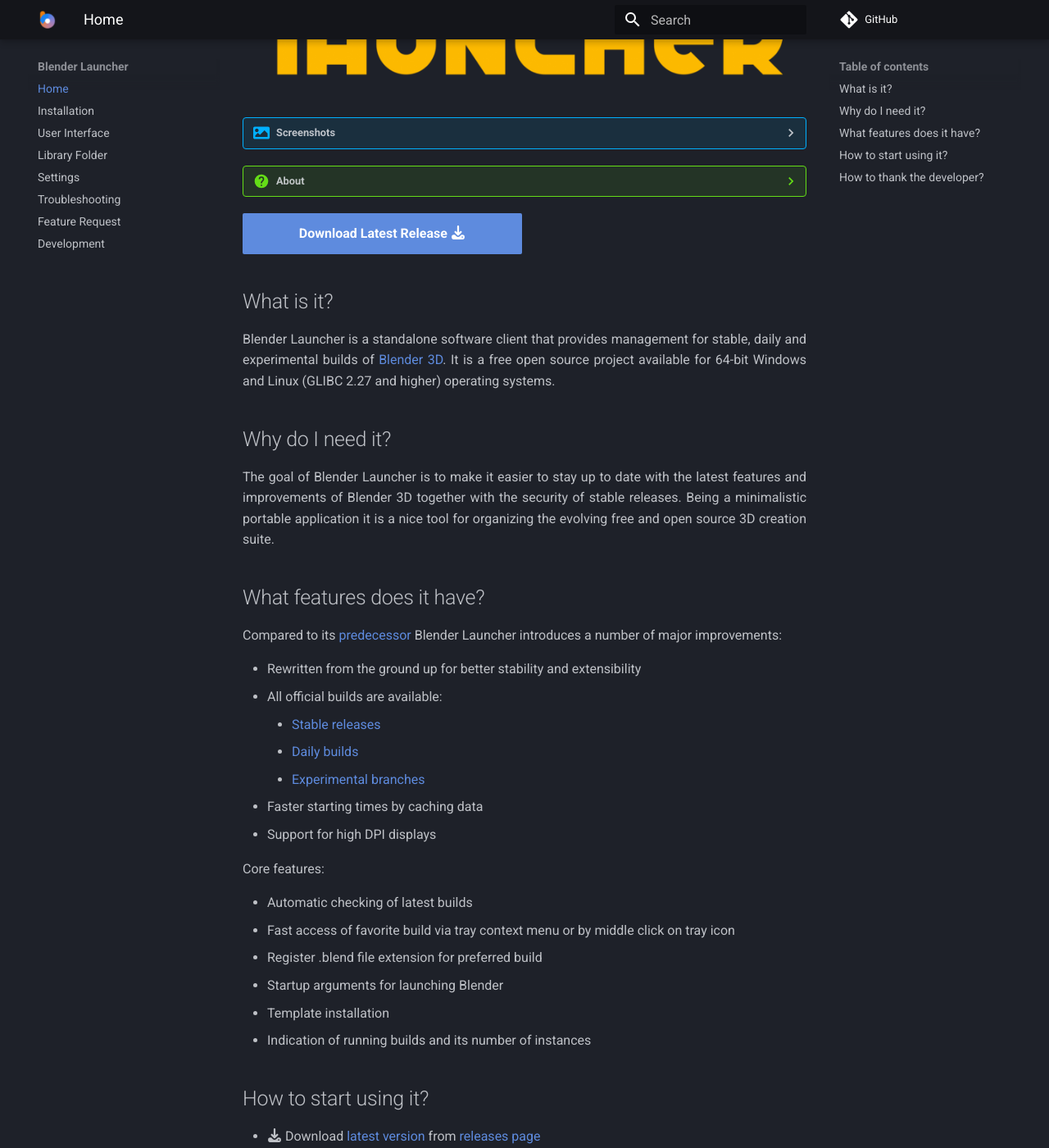
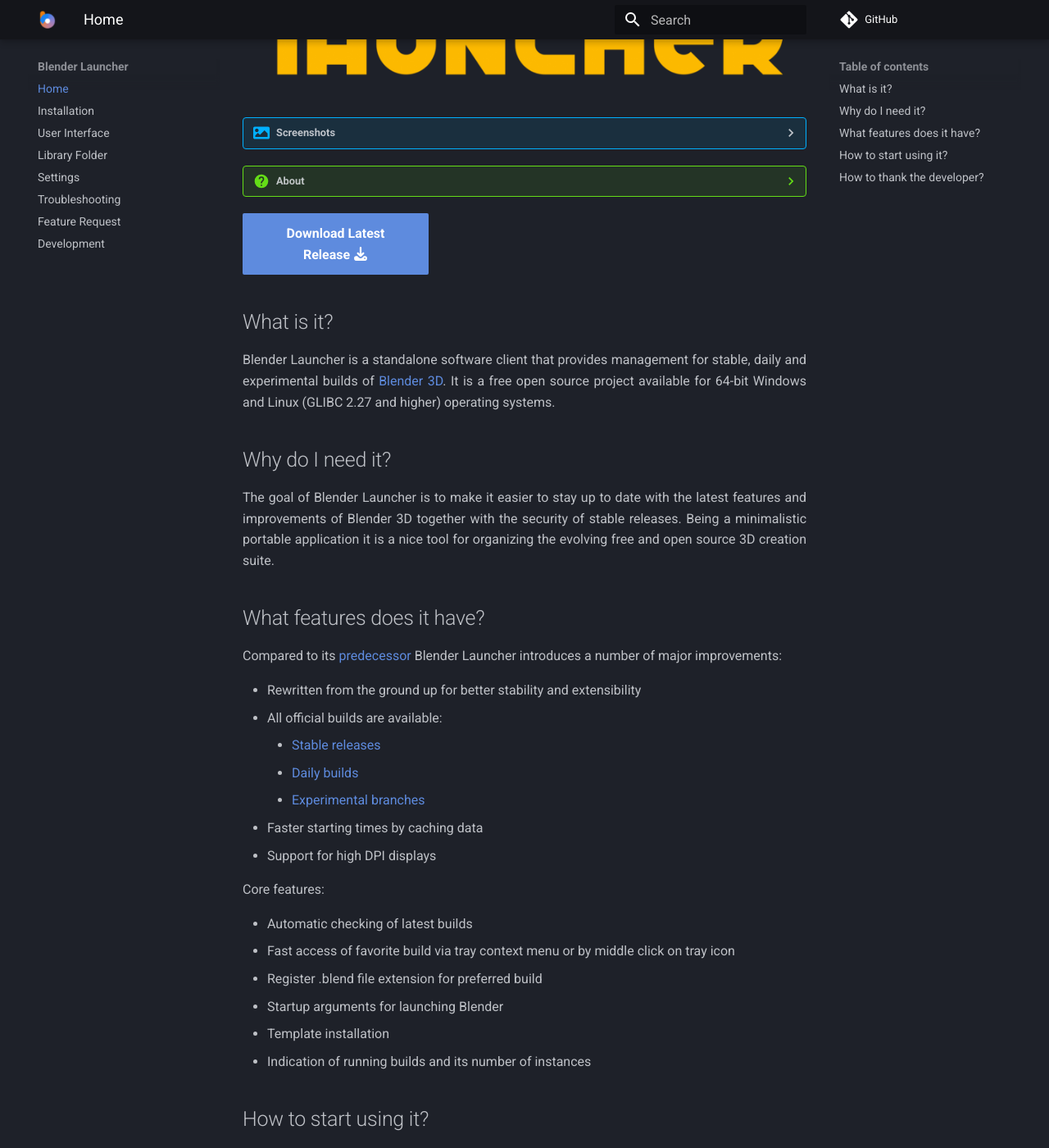
Before and after one commit to DotBow/Blender-Launcher, an MkDocs documentation site: the page built from docs/mkdocs/index.md, in a window 1280 px wide and 1400 px high, scrolled down 318 px. Shown: the whole window at 82% size. Built offline with MkDocs 1.6.1 and Material for MkDocs 9.7.7, drawn with Linux system fonts in a browser that asks for light colours; comment, search, counter and statistics services are not loaded.

Commit message:
Add direct

```diff
--- a/docs/mkdocs/stylesheets/extra.css
+++ b/docs/mkdocs/stylesheets/extra.css
@@ -48,6 +48,6 @@
 /* end image admonition*/
 
 .md-button-center {
-    width: 49.5%;
+    width: 33%;
     text-align: center;
 }
```
